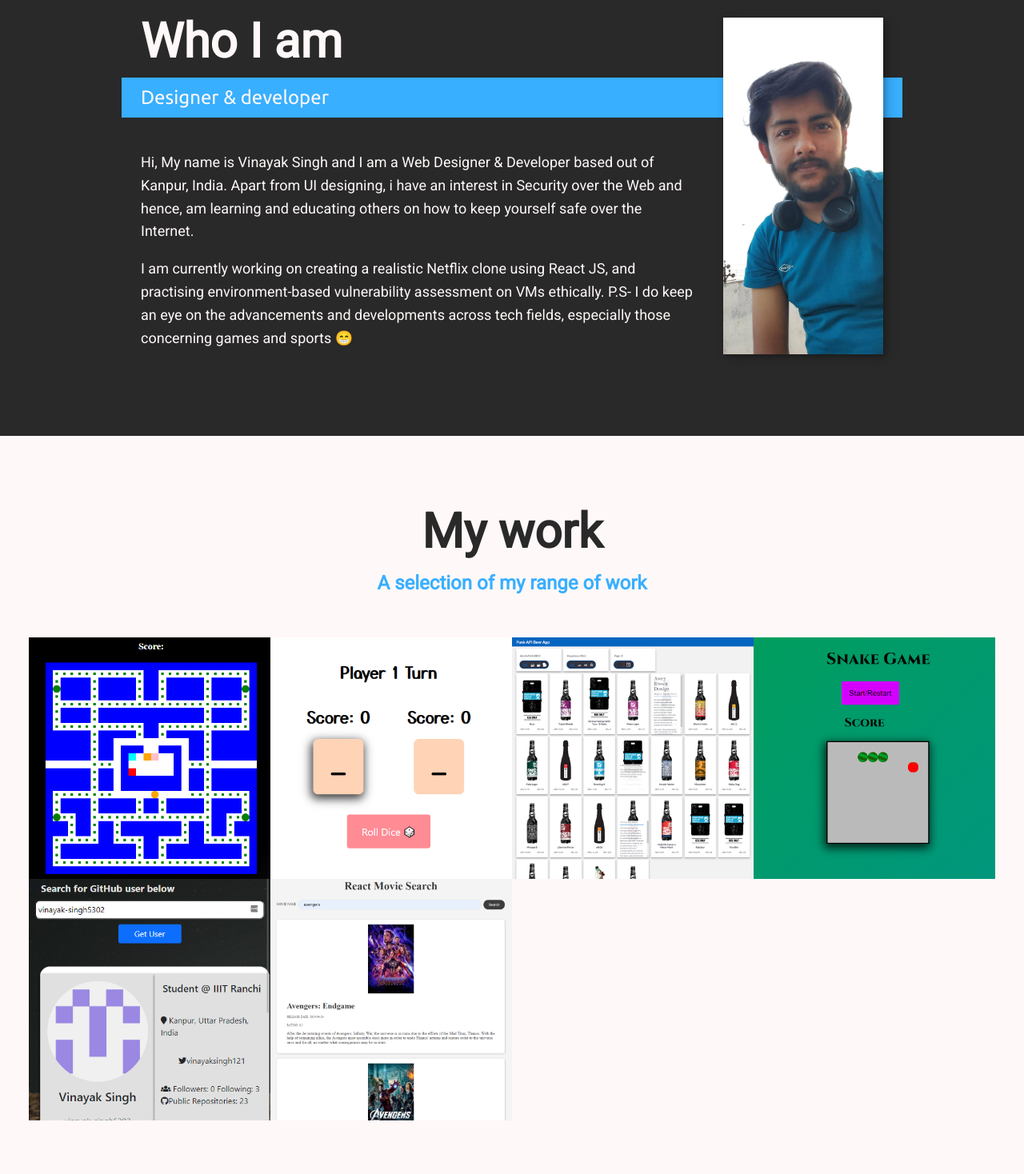
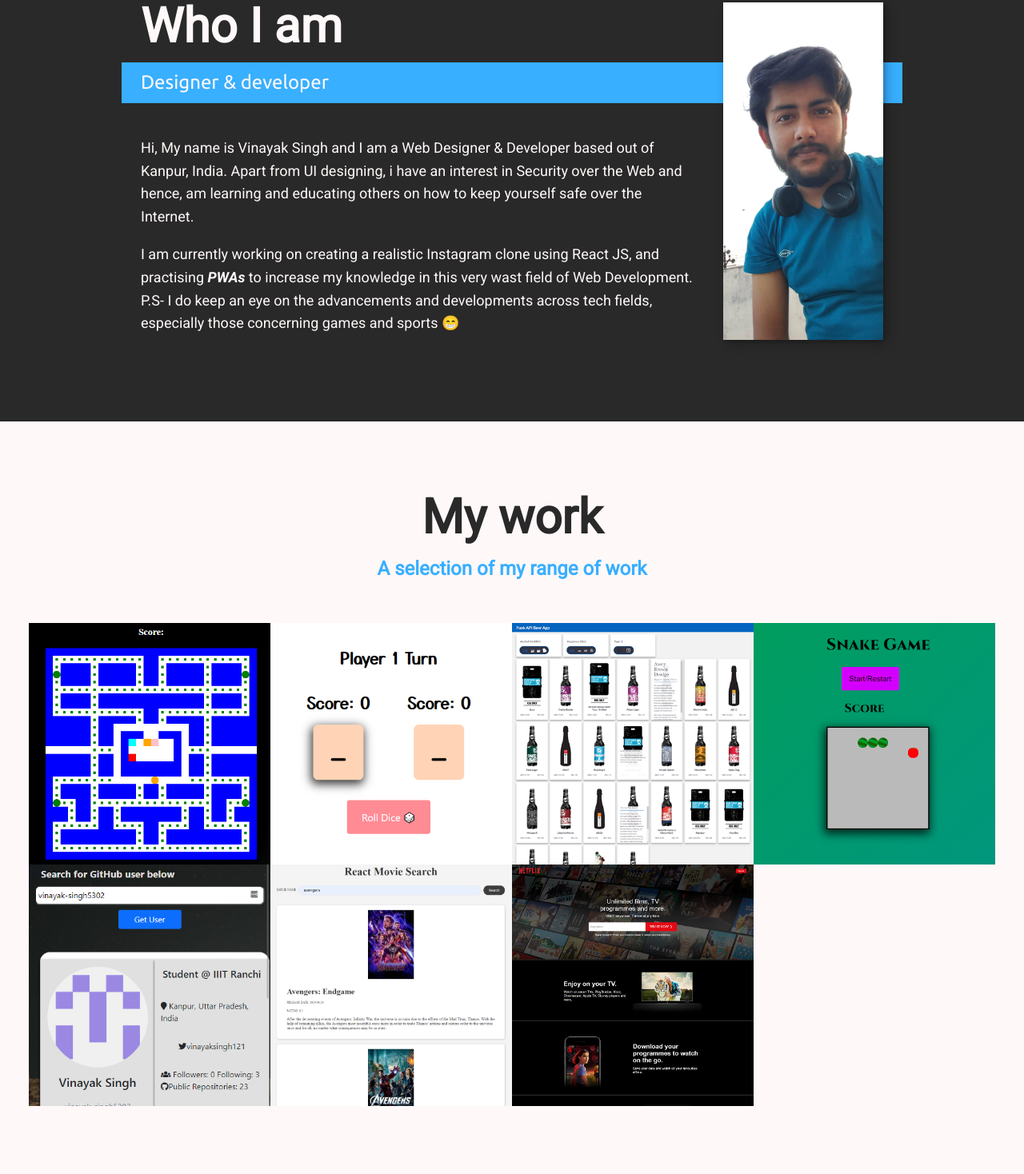
Before and after one commit to singh-vinayak/myPortfolio, a website: page public/index.html in a window 1280 px wide. Shown: the part 1232-2700 px from the top of the page at 80% size. Drawn offline with nearby package versions, Linux system fonts and the light colour scheme.

Commit message:
added new project no 7

```diff
--- a/public/index.html
+++ b/public/index.html
@@ -30,9 +30,9 @@
 
   <body>
     <header>
-      <div class="logo">
+      <!-- <div class="logo">
         <img src="img/vinayak.png" alt="" />
-      </div>
+      </div> -->
       <button class="nav-toggle" aria-label="toggle navigation">
         <span class="hamburger"></span>
       </button>
@@ -100,7 +100,6 @@
         </div>
         <!-- / service -->
       </div>
-      <!-- / services -->
 
       <a href="#work" class="btn">My Work</a>
     </section>
@@ -120,9 +119,8 @@
           how to keep yourself safe over the Internet.
         </p>
         <p>
-          I am currently working on creating a realistic Netflix clone using
-          React JS, and practising environment-based vulnerability assessment on
-          VMs ethically. P.S- I do keep an eye on the advancements and
+          I am currently working on creating a realistic Instagram clone using
+          React JS, and practising <span style="font-style: italic;">PWAs</span> to increase my knowledge in this very wast field of Web Development. P.S- I do keep an eye on the advancements and
           developments across tech fields, especially those concerning games and
           sports 😁
         </p>
@@ -226,6 +224,21 @@
             class="portfolio__img"
           />
         </a>
+
+        <!-- Portfolio item 07 -->
+        <a
+          href="https://clonenetflix12.herokuapp.com/"
+          class="portfolio__item"
+          title="Netflix Web App(practised; so not original ;) )"
+          target="_blank"
+        >
+          <img
+            style="background-color: black;height: 100%;"
+            src="img/project-netflixclone.png"
+            alt="Netflix ( Cloned )"
+            class="portfolio__img"
+          />
+        </a>
       </div>
     </section>
 
```
Also changed, not shown: public/img/portfolio-01.jpg (deleted), public/img/portfolio-02.jpg (deleted), public/img/portfolio-03.jpg (deleted), public/img/portfolio-04.jpg (deleted), public/img/portfolio-05.jpg (deleted), public/img/portfolio-06.jpg (deleted), public/img/portfolio-07.jpg (deleted), public/img/portfolio-08.jpg (deleted), public/img/portfolio-10.jpg (deleted), public/img/project-netflixclone.png (added).
